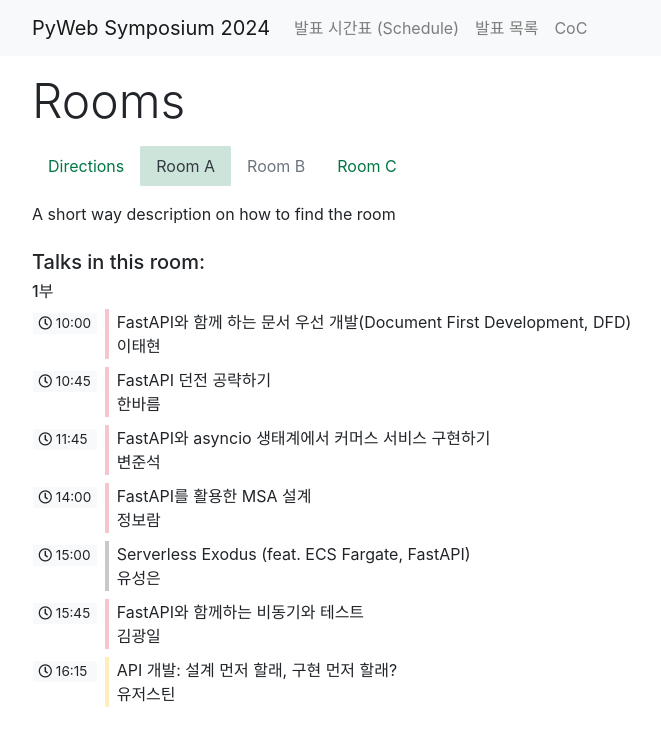
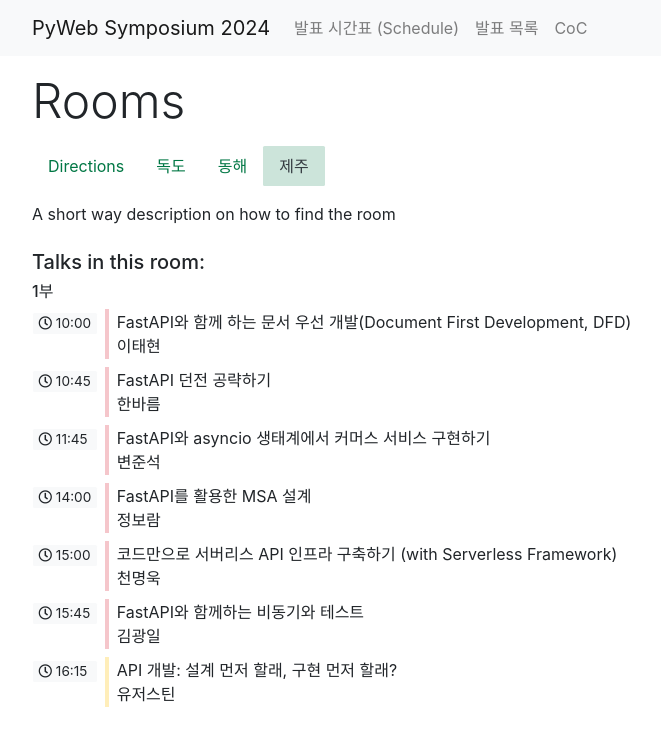
Before and after one commit to pythonkr/pyweb-symposium.github.io, a Jekyll site: the page built from _rooms/제주.md, in a window 1280 px wide. Shown: the top 746 px of the page, without its empty margins (53-714 px from the left). Built offline with Jekyll 4.4.1, drawn with Linux system fonts in a browser that asks for light colours.

Commit message:
시간표 변경

```diff
--- a/_data/program.yml
+++ b/_data/program.yml
@@ -3,7 +3,7 @@ days:
   abbr: 1부
   date: 2024-03-23
   rooms:
-  - name: Room A
+  - name: 제주
     talks:
       - name: "FastAPI와 함께 하는 문서 우선 개발(Document First Development, DFD)"
         time_start: '10:00'
@@ -17,7 +17,7 @@ days:
       - name: "FastAPI를 활용한 MSA 설계"
         time_start: '14:00'
         time_end: '14:20'
-      - name: "Serverless Exodus (feat. ECS Fargate, FastAPI)"
+      - name: "코드만으로 서버리스 API 인프라 구축하기 (with Serverless Framework)"
         time_start: '15:00'
         time_end: '15:40'
       - name: "FastAPI와 함께하는 비동기와 테스트"
@@ -27,7 +27,7 @@ days:
         time_start: '16:20'
         time_end: '17:00'
 
-  - name: Room B
+  - name: 동해
     talks:
       - name: "Django에 힙한 것 적용하기, 대신 찍먹해드립니다."
         time_start: '10:00'
@@ -51,7 +51,7 @@ days:
         time_start: '16:20'
         time_end: '17:00'
 
-  - name: Room C
+  - name: 독도
     talks:
       - name: "Back To The Classic (부제: 배포 방식 변경으로 하루 30분 절약하기)"
         time_start: '10:00'
@@ -65,7 +65,7 @@ days:
       - name: "Python의 flask에서 멀티 스레딩으로 큰 작업의 시간 줄이기"
         time_start: '14:00'
         time_end: '14:20'
-      - name: "코드만으로 서버리스 API 인프라 구축하기 (with Serverless Framework)"
+      - name: "Serverless Exodus (feat. ECS Fargate, FastAPI)"
         time_start: '15:00'
         time_end: '15:40'
       - name: "과거로의 회귀? Hypermedia 기반 개발 fastapi HTMX 체험하기"
--- a/_rooms/room-c.md
+++ b/_rooms/독도.md
@@ -1,5 +1,5 @@
 ---
-name: Room C
+name: 독도
 ---
 
 A different way description on how to find this room
--- a/_rooms/room-a.md
+++ b/_rooms/제주.md
@@ -1,5 +1,5 @@
 ---
-name: Room A
+name: 제주
 ---
 
 A short way description on how to find the room
```
Also changed, not shown: _rooms/room-b.md (deleted, +0 -4 lines), _rooms/동해.md (added, +3 -0 lines), index.md (+3 -0 lines).
